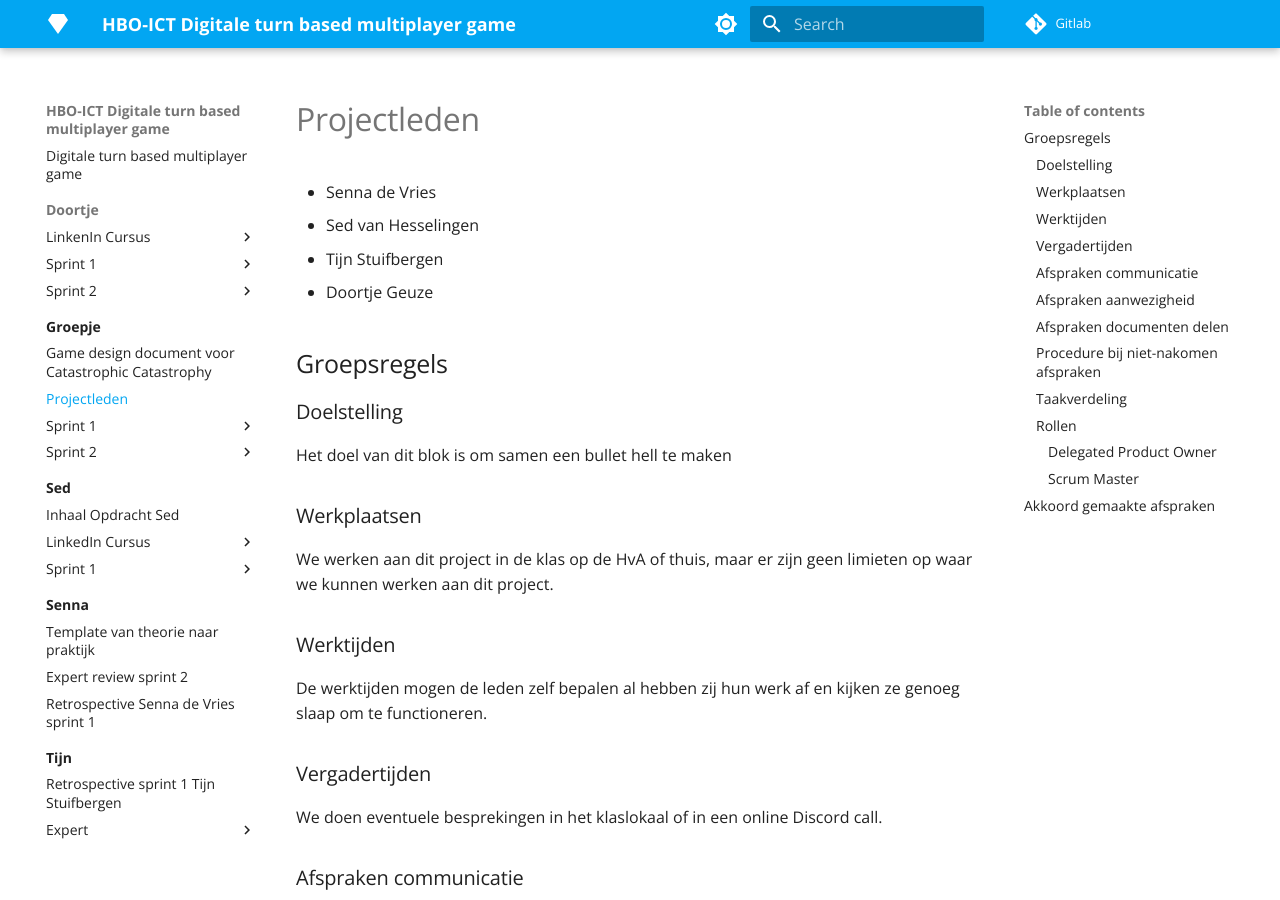
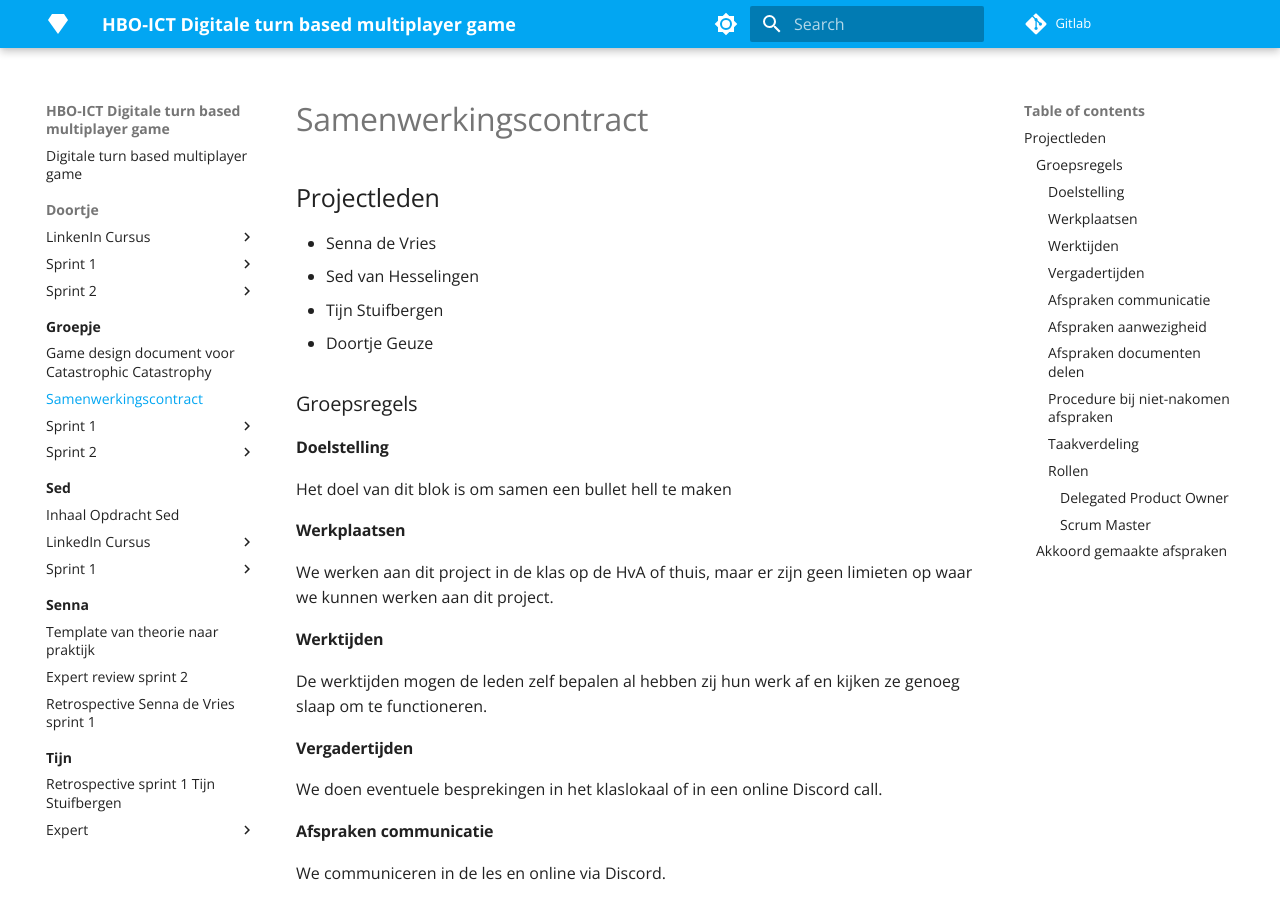
Before and after one commit to Doortje-Geuze/catastrophic-catastrophe, an MkDocs documentation site: the page built from docs/Groepje/Samenwerkings-contract.md, in a window 1280 px wide and 900 px high. Built offline with MkDocs 1.6.1 and Material for MkDocs 9.7.7, drawn with Linux system fonts in a browser that asks for light colours; nearby versions of some CDN libraries; library files that are not in the unit come from our copies.

```diff
--- a/docs/Groepje/Samenwerkings-contract.md
+++ b/docs/Groepje/Samenwerkings-contract.md
@@ -1,25 +1,26 @@
-# Projectleden
+# Samenwerkingscontract
+## Projectleden
 
 - Senna de Vries
 - Sed van Hesselingen
 - Tijn Stuifbergen
 - Doortje Geuze
 
-## Groepsregels
+### Groepsregels
 
-### Doelstelling
+#### Doelstelling
 Het doel van dit blok is om samen een bullet hell te maken
 
-### Werkplaatsen
+#### Werkplaatsen
 We werken aan dit project in de klas op de HvA of thuis, maar er zijn geen limieten op waar we kunnen werken aan dit project.
 
-### Werktijden
+#### Werktijden
 De werktijden mogen de leden zelf bepalen al hebben zij hun werk af en kijken ze genoeg slaap om te functioneren.
 
-### Vergadertijden
+#### Vergadertijden
 We doen eventuele besprekingen in het klaslokaal of in een online Discord call.
 
-### Afspraken communicatie
+#### Afspraken communicatie
 We communiceren in de les en online via Discord.
 
 Als we beginnen met werken aan iets, dan moeten we dat elkaar doorgeven.
@@ -28,34 +29,34 @@ Als we via Git comitten naar main of als we in dezelfde branch zitten, dan moete
 
 Als we klaar zijn met werken, dan geven we elkaar een korte samenvatting wat we gedaan hebben.
 
-### Afspraken aanwezigheid
+#### Afspraken aanwezigheid
 We zijn aanwezig in de les wanneer dat mogelijk is, zo niet dan moeten wij dat elkaar doorgeven.
 
-### Afspraken documenten delen
+#### Afspraken documenten delen
 We delen de documenten in GitLab door ze bij onze docs toe te voegen. Andere documenten delen we door een link te sturen via Discord of e-mail
 
-### Procedure bij niet-nakomen afspraken
+#### Procedure bij niet-nakomen afspraken
 Als iemand niet zijn afspraken nakomt (afwezig zijn zonder communicatie, niet houden aan gegeven deadlines zonder communicatie, etc.) dan krijgt diegene een waarschuwing. Er zijn maximaal 2 waarschuwingen, daarna moeten we een docent informeren dat het samenwerken niet goed gaat.
 
-### Taakverdeling
+#### Taakverdeling
 De taakverdeling verdelen wij onderling en zou elke sprint anders zijn.
 
 Elke sprint verdelen we taken voor de sprint op basis van een sprintdoel.
 
 Elke week in een sprint verdelen we taken voor die week onder ons.
 
-### Rollen
+#### Rollen
 Voor dit project hebben we verschillende rollen, deze hebben wij verdeeld onder ons team
 
-#### Delegated Product Owner
+##### Delegated Product Owner
 Doortje Geuze
 - Neemt de leiding over communicatie met de Level Up Labs Product Owner
 
-#### Scrum Master
+##### Scrum Master
 Sed van Hessellingen
 - Neemt de leiding over de planning van stand-ups en sprint meetings
 
-## Akkoord gemaakte afspraken
+### Akkoord gemaakte afspraken
 
 - Senna de Vries
 - Sed van Hesselingen
```
Also changed, not shown: docs/Groepje/Sprint 2/product-review-sprint-2.md (added, +20 -0 lines).
